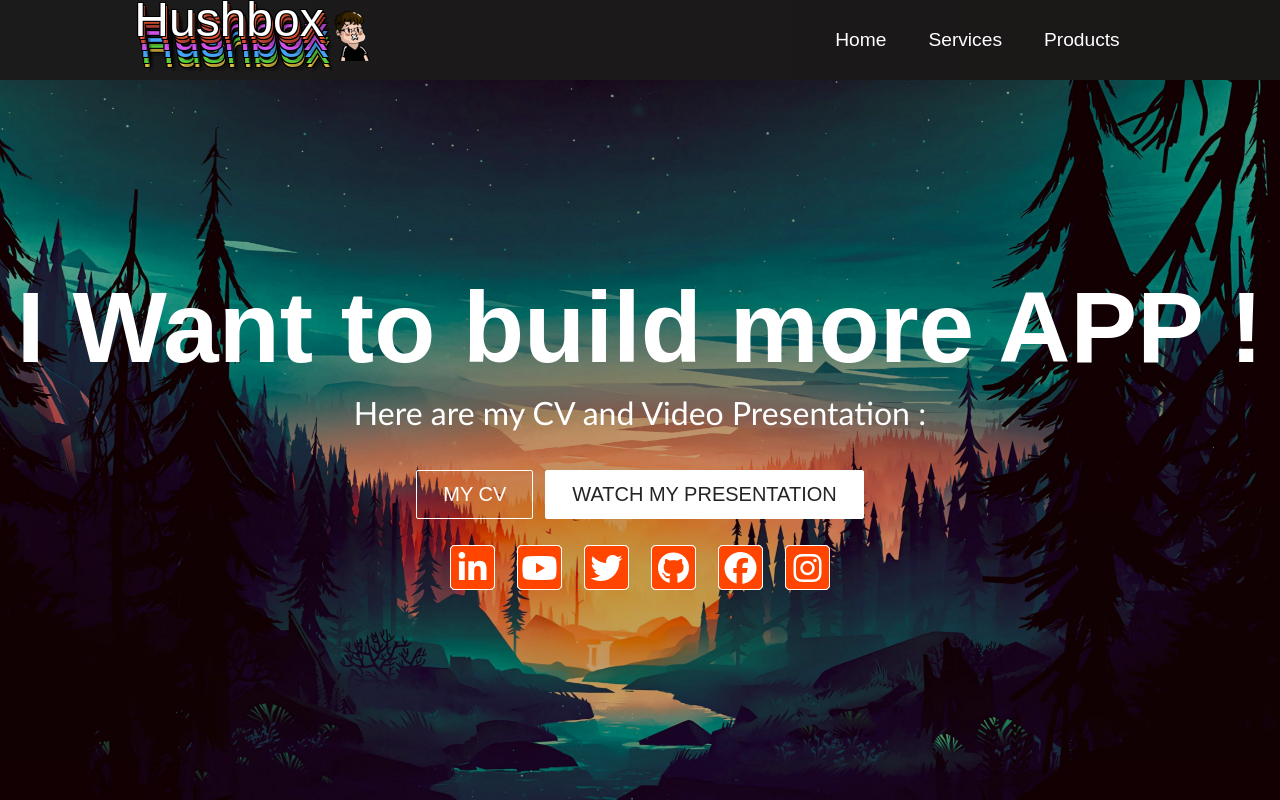
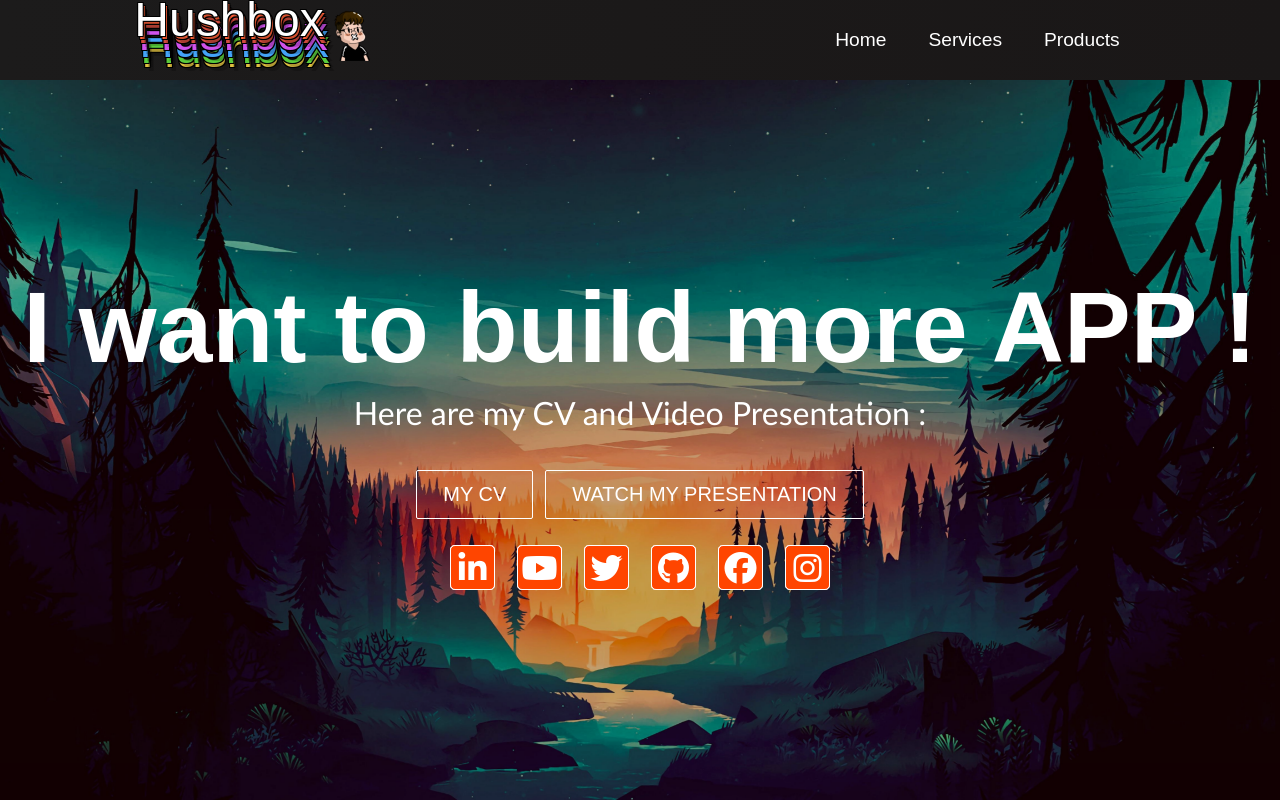
Before and after one commit to Hushout/MyPortfolio, a React (Create React App) app: page / in a window 1280 px wide. Shown: the top 800 px of the page. Built offline with nearby package versions, Linux system fonts and the light colour scheme.

Commit message:
Update HeroSection.js

```diff
--- a/src/component/HeroSection.js
+++ b/src/component/HeroSection.js
@@ -8,7 +8,7 @@ function HeroSection() {
   return (
     <div className='hero-container'>
       <img src={process.env.PUBLIC_URL + '/images/HeroBckgrnd.jpg'} />
-      <h1>I Want to build more APP !</h1>
+      <h1>I want to build more APP !</h1>
       <p>Here are my CV and Video Presentation :</p>
       <div className='hero-btns'>
         <form method="get" action={process.env.PUBLIC_URL + '/docs/CV-CAO-Anh.pdf'} id="formCv">
@@ -24,7 +24,7 @@ function HeroSection() {
         </form>
         <Button
           className='btns'
-          buttonStyle='btn--primary'
+          buttonStyle='btn--outline'
           buttonSize='btn--large'
           onClick={alert("Comming soon !")}
         >
```
